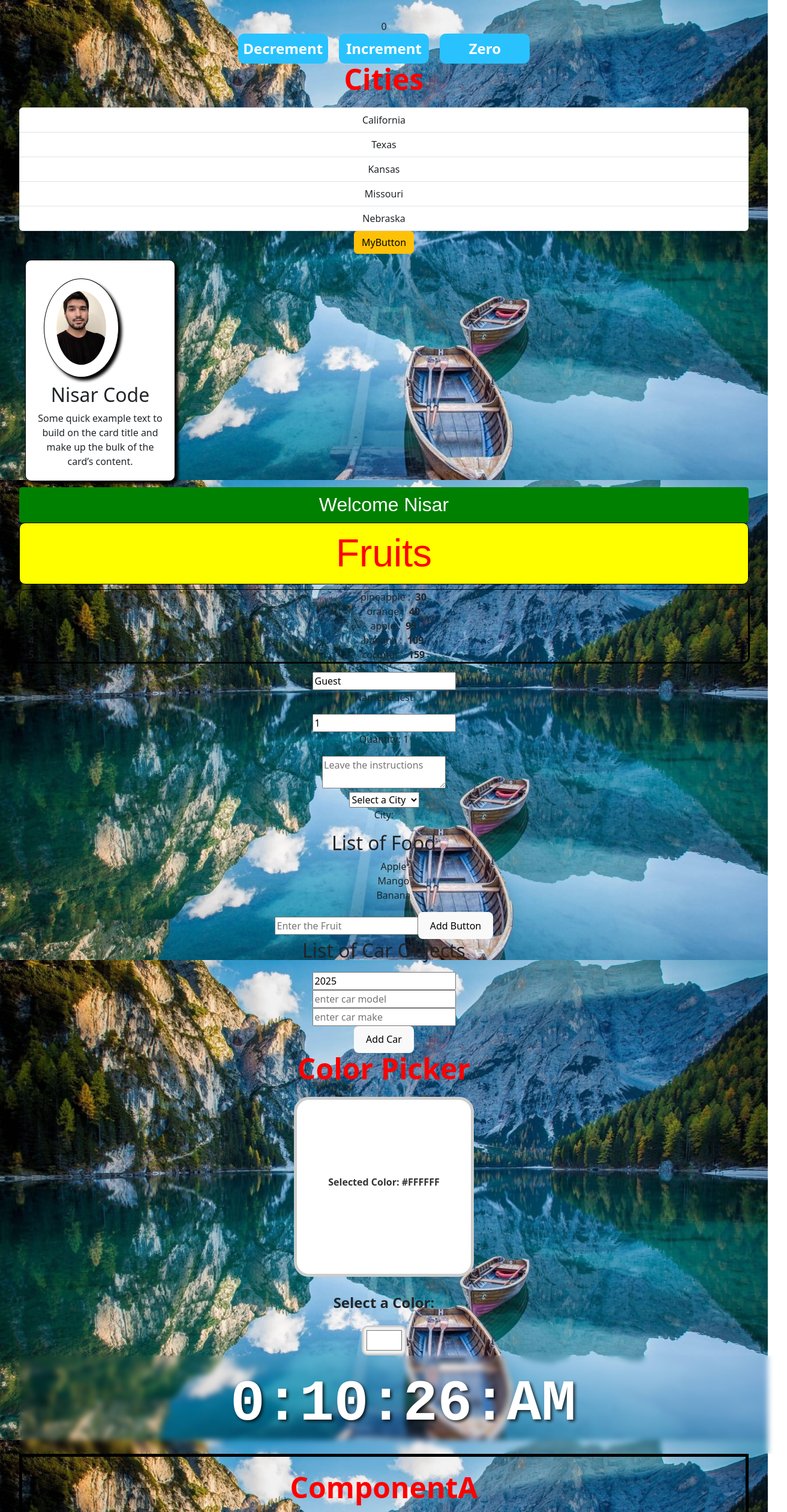
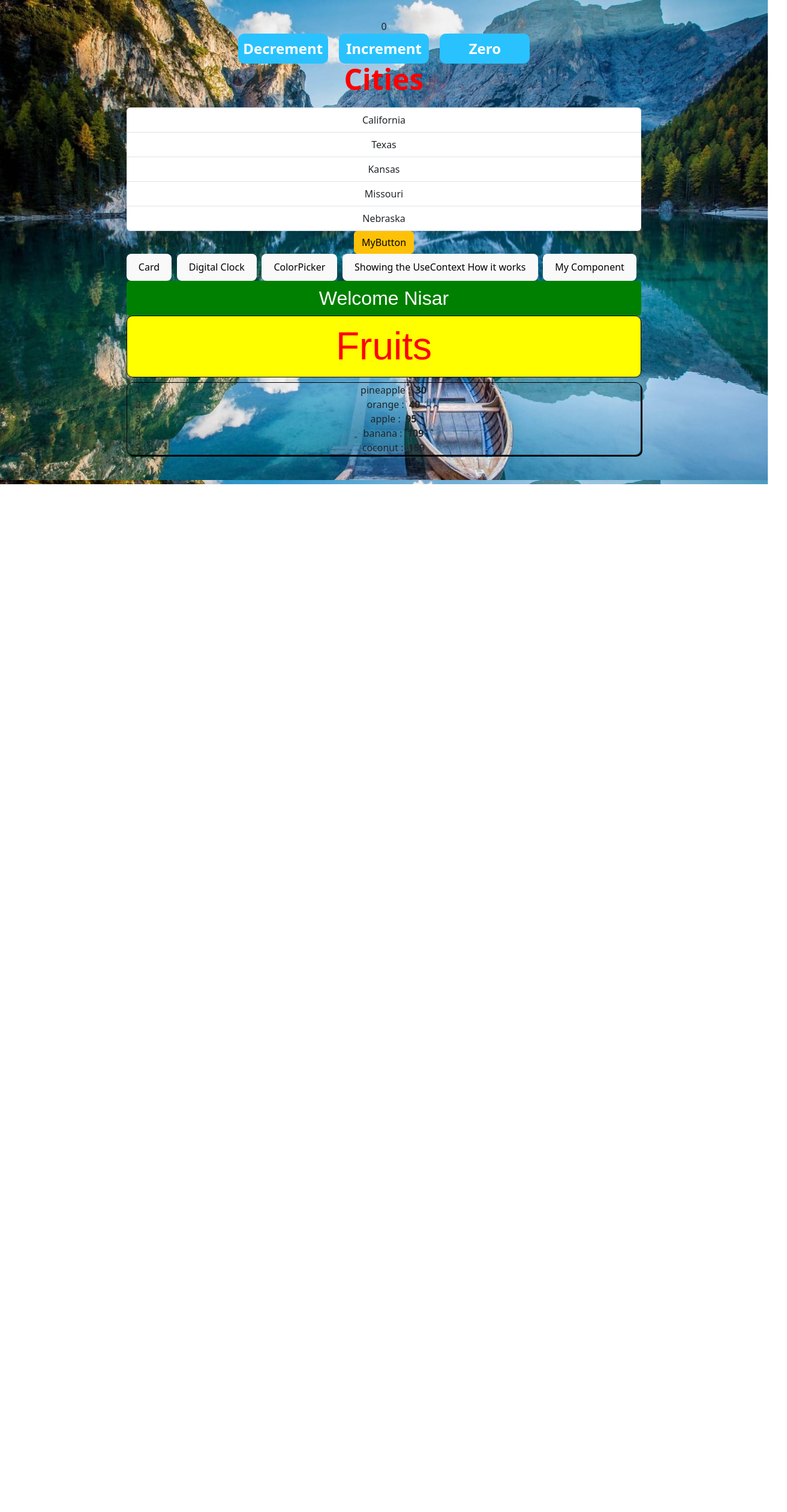
Before and after one commit to mdnisar-ahmed/react-app, a React (Vite) app: page / in a window 1280 px wide. Shown: the top 2520 px of the page at 60% size, 1312 px wide, since content can reach past the window. After the commit the page ends 807 px from the top, so only its background shows below. Built offline with nearby package versions, Linux system fonts and the light colour scheme.

Commit message:
Doing the routes

```diff
--- a/package.json
+++ b/package.json
@@ -13,7 +13,8 @@
     "bootstrap": "^5.3.6",
     "prop-types": "^15.8.1",
     "react": "^19.1.0",
-    "react-dom": "^19.1.0"
+    "react-dom": "^19.1.0",
+    "react-router-dom": "^7.6.1"
   },
   "devDependencies": {
     "@eslint/js": "^9.25.0",
--- a/src/App.tsx
+++ b/src/App.tsx
@@ -1,5 +1,6 @@
 import { useState } from "react";
 import "./App.css";
+import { Routes, Route } from 'react-router-dom';
 import Alert from "./Components/Alert";
 import Button from "./Components/Button";
 import ListGroup from "./Components/ListGroup";
@@ -44,13 +45,17 @@ function App() {
       <Button onClick={() => setAlertVisibility(true)} color="warning">
         MyButton
       </Button>
-      <Card></Card>
       <UserGreeting isLoggedIn={true} username="Nisar" />
       <List items={fruits} Category="Fruits" />
-      <MyComponent />
-      <ColorPicker />
-      <DigitalClock />
-      <ComponentA />
+      <Routes>
+        <Route path="/card" element={<Card />} />
+        <Route path="/color-picker" element={<ColorPicker />} />
+        <Route path="/digital-clock" element={<DigitalClock />} />
+        <Route path="/componentA" element={<ComponentA />} />
+        <Route path="/my-component" element={<MyComponent />} />
+
+      </Routes>
+
     </>
   );
 }
--- a/src/Components/Button.tsx
+++ b/src/Components/Button.tsx
@@ -1,4 +1,5 @@
 import React from 'react'
+import { useNavigate } from 'react-router-dom';
 
 interface Props{
     children:string;
@@ -9,10 +10,22 @@ interface Props{
 
 const Button = ({children,onClick, color="warning"}:Props) => {
 
+  const navigate=useNavigate();
+  const goToCard=()=>{
+    navigate('/card');
+  }
 
   return (
     <>
     <button type="button" className={"btn btn-"+color} onClick={onClick}>{children}</button>
+    <br />
+    <button onClick={goToCard} >Card</button> &nbsp;
+    <button onClick={()=>{navigate('/digital-clock')}} >Digital Clock</button> &nbsp;
+    <button onClick={()=>navigate('/color-picker')} >ColorPicker</button> &nbsp;
+    <button onClick={()=>navigate('/componentA')} >Showing the UseContext How it works</button> &nbsp;
+    <button onClick={()=>navigate('/my-component')} >My Component</button> &nbsp;
+
+
     </>
   )
 }
--- a/src/main.tsx
+++ b/src/main.tsx
@@ -1,10 +1,12 @@
 import { StrictMode } from 'react'
 import { createRoot } from 'react-dom/client'
 import 'bootstrap/dist/css/bootstrap.css';
+import { BrowserRouter } from 'react-router-dom';
 import App from './App.tsx'
 
-createRoot(document.getElementById('root')!).render(
-  <StrictMode>
+const root=createRoot(document.getElementById('root')!);
+root.render(
+  <BrowserRouter>
     <App />
-  </StrictMode>
+  </BrowserRouter>
 )
```
Also changed, not shown: 1 other file (tests, documents, lock files or other folders).
